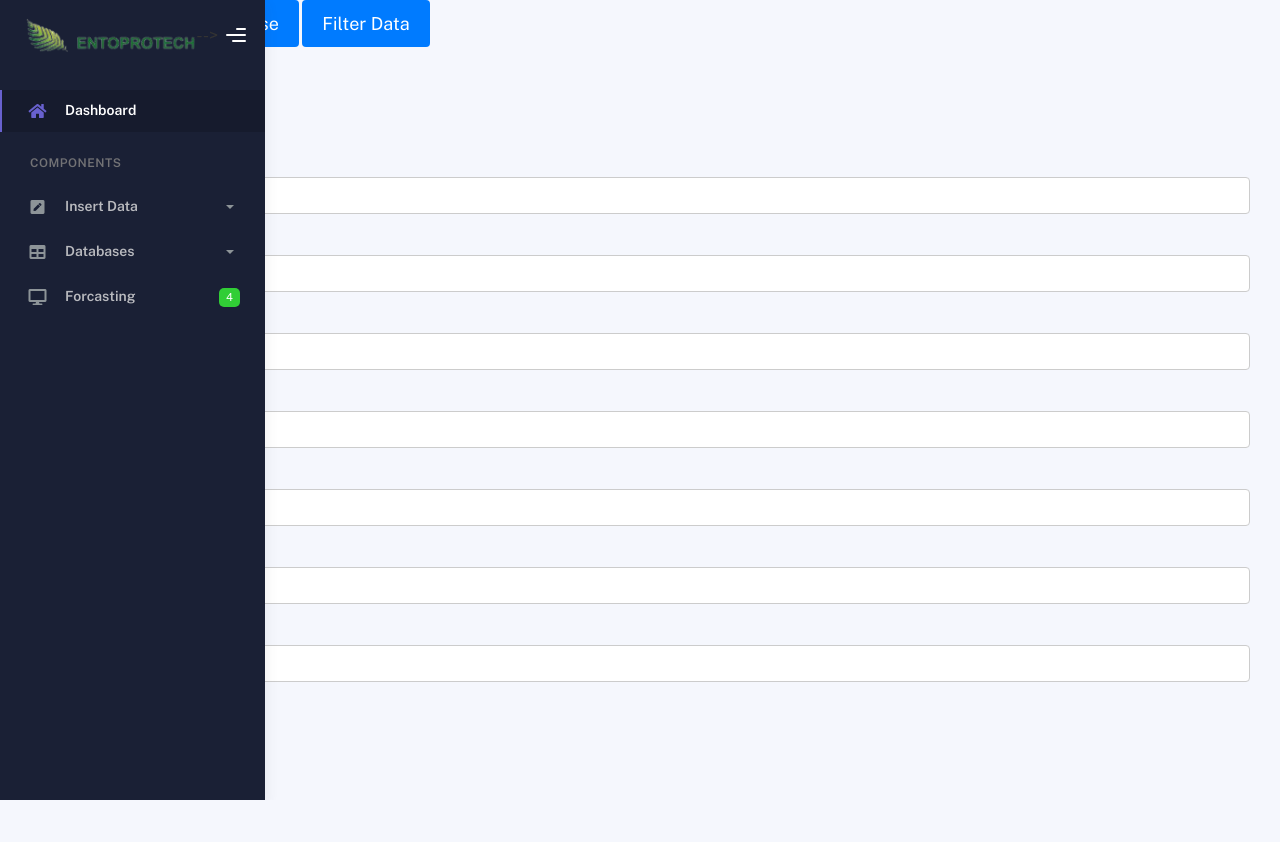
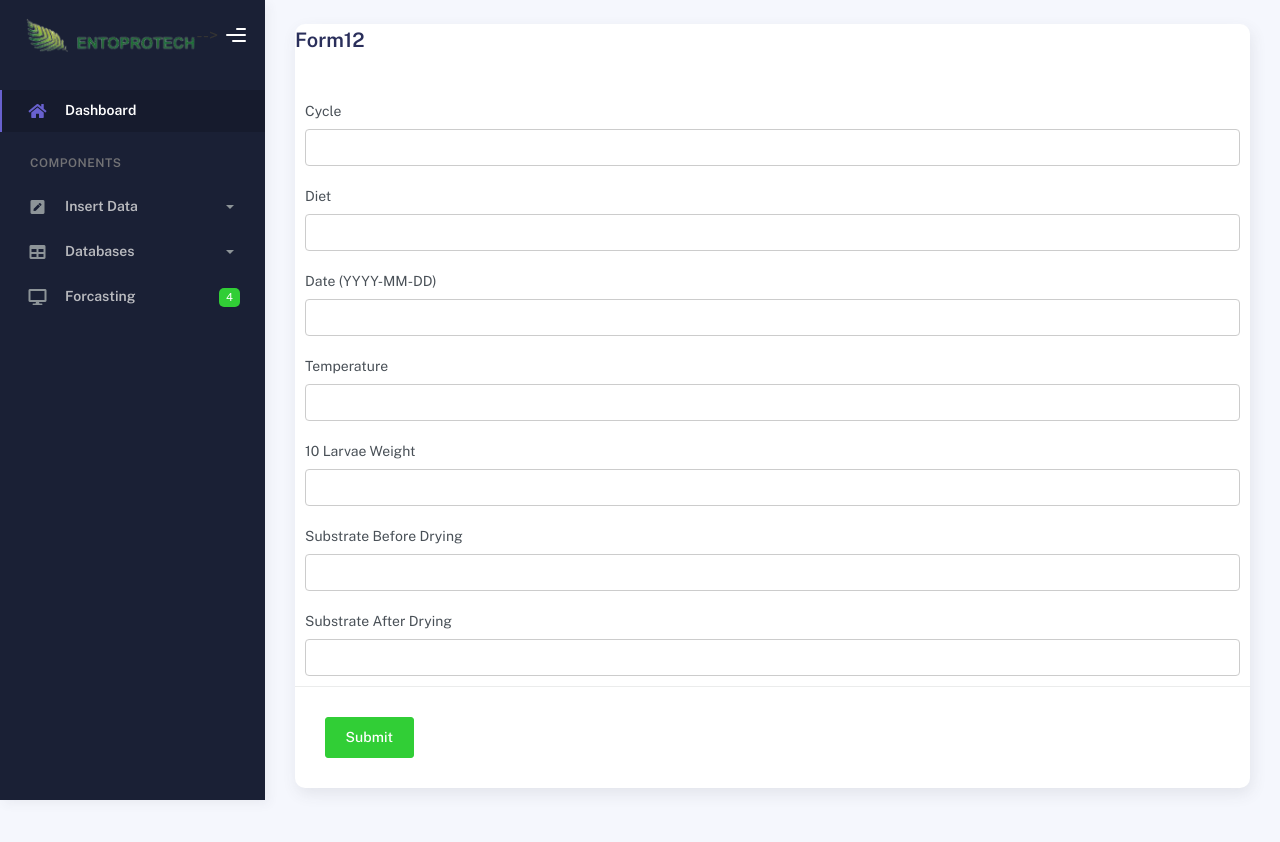
Before and after one commit to MaayanWinkler/BFSFinalProject, a Django app: page /form in a window 1280 px wide. Before the commit the page ends 800 px from the top, so only its background shows below. Run offline with Django 4.2, Linux system fonts and the light colour scheme; some libraries are stand-ins or nearby versions.

Commit message:
fixed form

```diff
--- a/BFSapp/static/js/script.js
+++ b/BFSapp/static/js/script.js
@@ -78,7 +78,7 @@ const loadSidebar = function () {
                 <div class="collapse" id="tables">
                   <ul class="nav nav-collapse">
                     <li>
-                      <a href="tables/tables.html">
+                      <a href="/reports">
                         <span class="sub-item">Basic Table</span>
                       </a>
                     </li>
--- a/BFSapp/templates/form.html
+++ b/BFSapp/templates/form.html
@@ -19,56 +19,60 @@
     </style>
 </head>
 <body>
-    <div class="question-row">
-      <input type="submit" onclick="location.href='/form'" value="Insert Data"></button>
-      <input type="submit" onclick="location.href='/reports'" value="View Database"></button>
-      <input type="submit" onclick="location.href='/filter'" value="Filter Data"></button>
-    </div>
+    <div class="main-panel">
         <div class="page-inner">
-        <h1>Insert to DB</h1>
-        <form method="post" onsubmit="return validateForm()">
-            <div class="question-row">
+            <div class="row">
+                <div class="col-md-12">
+                    <div class="card">
+                        <!-- <div class="card-header"></div> -->
+                            <div class="card-title">Form12</div>
+                        <div class="card-body"> </div>
+                            <div class="form-group">
                                 <label for="cycle">Cycle</label>
                                 <input type="text" id="cycle" name="cycle" required />
                                 <span class="error-message" id="cycle-error"></span>
                             </div>
-            <div class="question-row">
+                            <div class="form-group">
                                 <label for="diet">Diet</label>
                                 <input type="text" id="diet" name="diet" required />
                                 <span class="error-message" id="diet-error"></span>
                             </div>
-            <div class="question-row">
+                            <div class="form-group">
                                 <label for="date">Date (YYYY-MM-DD)</label>
                                 <input type="text" id="date" name="date" required />
                                 <span class="error-message" id="date-error"></span>
                             </div>
-            <div class="question-row">
+                            <div class="form-group">
                                 <label for="temperature">Temperature</label>
                                 <input type="text" id="temperature" name="temperature" required />
                                 <span class="error-message" id="temperature-error"></span>
                             </div>
-            <div class="question-row">
+                            <div class="form-group">
                                 <label for="larvae_weight">10 Larvae Weight</label>
                                 <input type="text" id="larvae_weight" name="larvae_weight" required />
                                 <span class="error-message" id="larvae-weight-error"></span>
                             </div>
-            <div class="question-row">
+                            <div class="form-group">
                                 <label for="before_dry">Substrate Before Drying </label>
                                 <input type="text" id="before_dry" name="before_dry" required />
                                 <span class="error-message" id="before-dry-error"></span>
                             </div>
-            <div class="question-row">
+                            <div class="form-group">
                                 <label for="after_dry">Substrate After Drying</label>
                                 <input type="text" id="after_dry" name="after_dry" required />
                                 <span class="error-message" id="after-dry-error"></span>
                             </div>
+                        <div class="card-action">
                             <div class="success-message" id="success-message"></div>
                             {% csrf_token %}
-            <input type="submit" value="Submit" />
-        </form>
+                            <button class="btn btn-success" id="submit">Submit</button>
+                        </div>
+                    </div>
+                </div>
+            </div>
+        </div>
     </div>
 </body>
-
 
     <script src="{%  static 'js/script.js' %}"></script>
     <script type="text/javascript" src="{%  static 'js/plugin/webfont/webfont.min.js' %}"></script>
@@ -98,8 +102,9 @@
         });
     </script>
 
+    <script>
+        document.getElementById("submit").addEventListener("click", validateForm);
 
-    <script>
         function validateForm() {
             var cycleInput = document.getElementById("cycle");
             var dietInput = document.getElementById("diet");
@@ -151,7 +156,6 @@
                 errorElements[i].textContent = "";
             }
 
-
             if (
                 validateCycle() &&
                 validateDiet() &&
--- a/BFSapp/templates/index.html
+++ b/BFSapp/templates/index.html
@@ -3,7 +3,7 @@
   <head>
     <meta http-equiv="X-UA-Compatible" content="IE=edge" />
     {% load static %}
-    <title>Kaiadmin - Bootstrap 5 Admin Dashboard</title>
+    <title>Dashboard</title>
     <meta
       content="width=device-width, initial-scale=1.0, shrink-to-fit=no"
       name="viewport"
```
Also changed, not shown: BFSapp/templates/sidebar.html (+5 -3 lines), db.sqlite3. Lines whose indentation alone changed are shown as unchanged.
